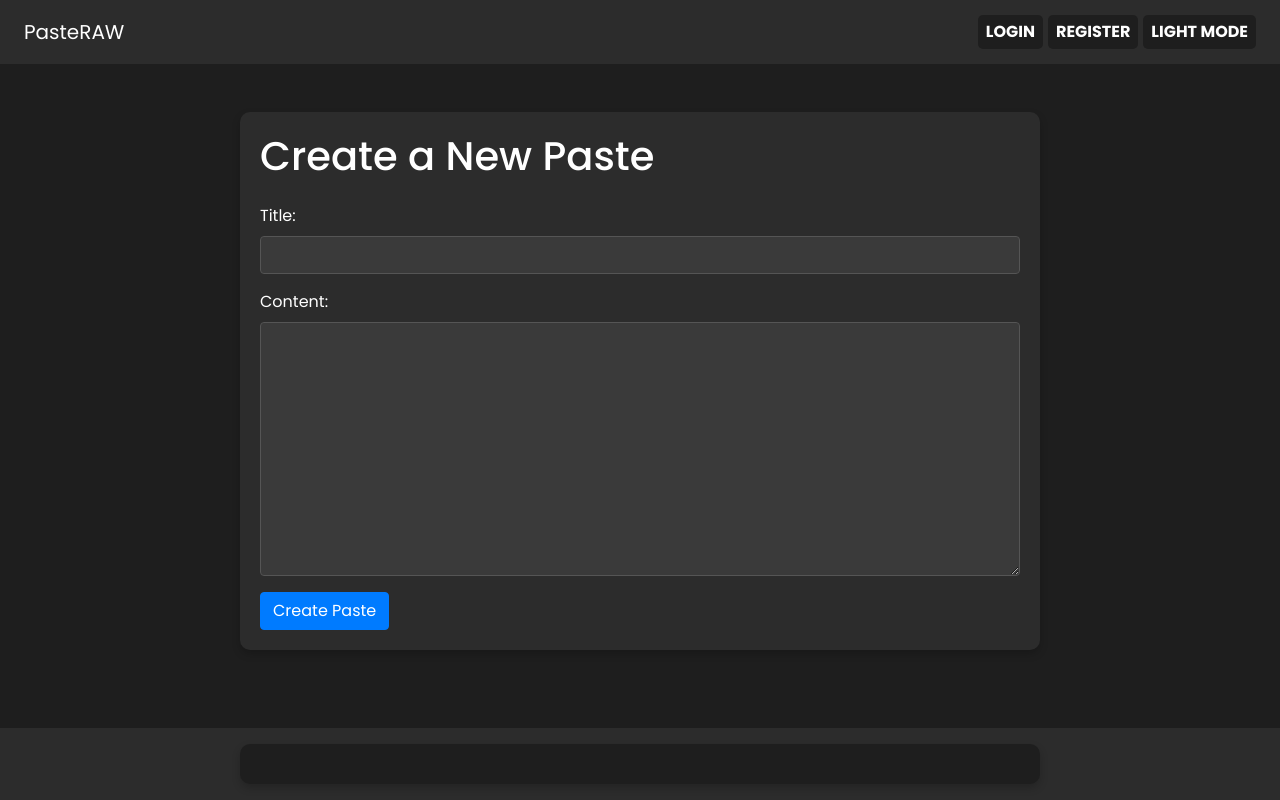
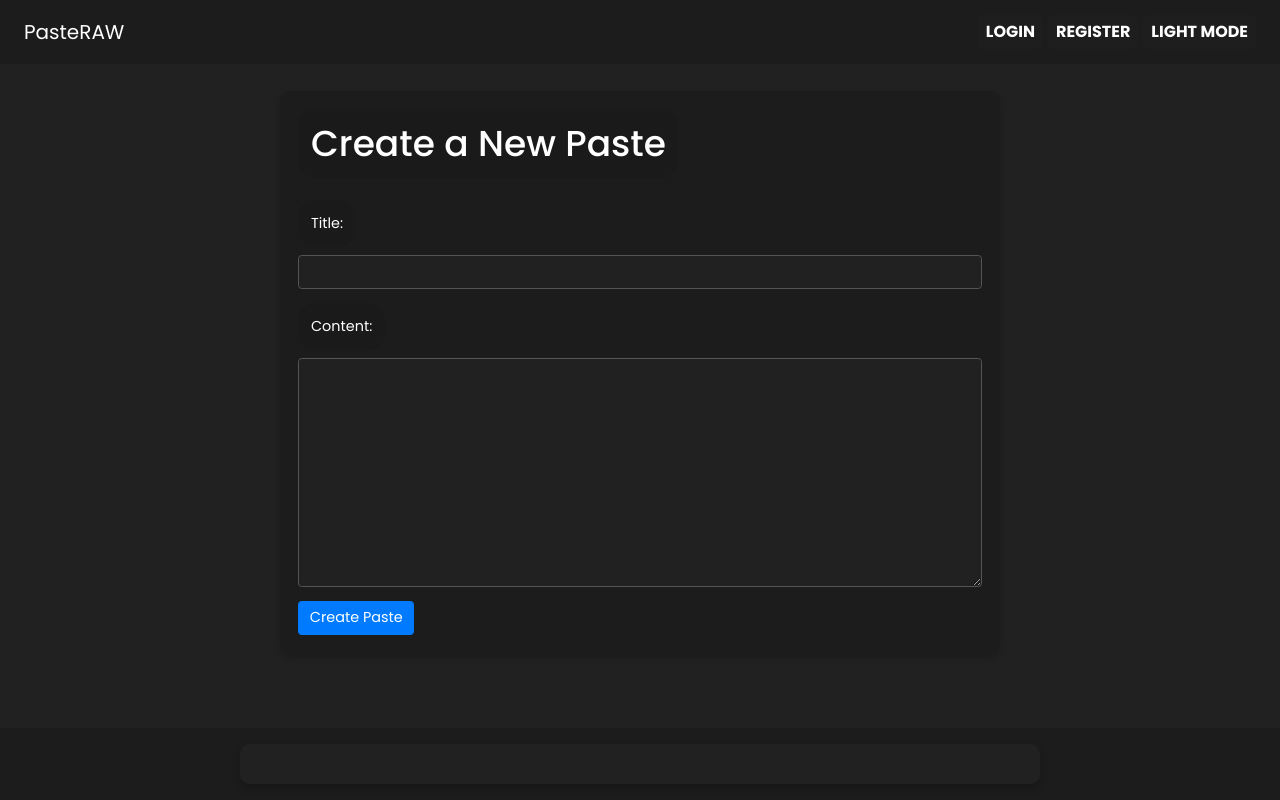
Before and after one commit to javiermzelaya/PasteRAW, a PHP site: page /index.php in a window 1280 px wide. Run offline with PHP 8.4, Linux system fonts and the light colour scheme; data comes from the database, SQL or seed files in the repository; a stand-in replaces the project's code that opens the database connection; some libraries are stand-ins or nearby versions.

Commit message:
Update footbar.php

```diff
--- a/footbar.php
+++ b/footbar.php
@@ -13,34 +13,43 @@ $footer_legend = $settings['footer_legend'] ?? '';
 </footer>
 
 <style>
-        @import url(https://fonts.googleapis.com/css2?family=Poppins:ital,wght@0,100;0,300;0,400;0,500;0,700;0,900;1,100;1,300;1,400;1,500;1,700;1,900&display=swap);
+@import url(https://fonts.googleapis.com/css2?family=Poppins:wght@100;300;400;500;700;900&display=swap);
 
 body {
-            font-family: Poppins;
+    font-family: Poppins, sans-serif;
     margin-bottom: 80px; /* Altura estimada del footer */
-    		padding-bottom: 40px; /* Espacio adicional opcional para asegurarse */
+    padding-bottom: 40px; /* Espacio adicional opcional */
 }
 
-		a.nav-link.prominent-button {
-  			text-transform: uppercase;
-
+.container {
+    max-width: 800px;
+    margin: 0 auto;
+    padding: 20px;
+    border-radius: 10px;
+    box-shadow: 0 4px 8px rgba(0, 0, 0, 0.2);
+    transition: background-color 0.3s, color 0.3s;
 }
 
-		nav.navbar.navbar-expand-lg.navbar-light.bg-light {
+.nav-link.prominent-button {
+    text-transform: uppercase;
+}
+
+.navbar {
+    padding: 0.75rem 1.5rem;
+}
+
+.dark-mode h1.options.text-center {
+    display: none !important;
+}
+
+.navbar.navbar-expand-lg.bg-light,
+.footer.bg-light {
     background-color: #ffffff;
 }
 
-		footer.footer.mt-auto.py-3.bg-light {
-  			background-color: #ffffff;
-		}
-
-		span.text-muted {
-  			color: #999999 !important;
-		}
-
-		div.container.d-flex.justify-content-center {
-			background-color: #ffffff;
-			color: #999999;
+.navbar.navbar-expand-lg.bg-dark,
+.footer.bg-dark {
+    background-color: #1c1c1c !important;
 }
 
 .footer {
@@ -49,65 +58,97 @@ $footer_legend = $settings['footer_legend'] ?? '';
     width: 100%;
     padding: 1rem 0;
 }
-		footer.footer.mt-auto.py-3.bg-dark {
-  			background-color: #2c2c2c !important;
+
+.text-muted {
+    color: #999999 !important;
+}
+
+.container.d-flex.justify-content-center {
+    background-color: #ffffff !important;
+    color: #999999 !important;
+}
+
+/* Modo oscuro */
+.dark-mode {
+    background-color: #212121 !important;
+    color: #ffffff !important;
+}
+
+.dark-mode .container,
+.dark-mode .table,
+.dark-mode .form-control,
+.dark-mode pre {
+    background-color: #212121 !important;
+    color: #ffffff !important;
+}
+
+.dark-mode .table thead th,
+.dark-mode .table tbody tr:nth-child(odd),
+.dark-mode .table tbody tr:nth-child(even),
+.dark-mode tbody tr td {
+    border: 1px solid #424242 !important;
+}
+
+.dark-mode .form-control {
+    border: 1px solid #555555 !important;
+}
+
+.dark-mode .btn-primary {
+    background-color: #007bff !important;
+    border-color: #007bff !important;
+}
+
+.dark-mode .btn-primary:hover {
+    background-color: #0056b3 !important;
+    border-color: #0056b3 !important;
+}
+
+.dark-mode h1.mb-4,
+.dark-mode h2.mt-5,
+.dark-mode body div h2,
+.dark-mode div div label {
+    background-color: #1a1a1a !important;
+    border: 15px solid #1a1a1a !important;
+    border-radius: 20px !important;
+    width: fit-content !important;
+}
+
+.dark-mode input.form-control,
+.dark-mode textarea.form-control {
+    border-style: solid !important;
+    margin-bottom: 10px !important; !important;
+    box-shadow: none !important;
+}
+
+.dark-mode pre code a {
+    color: #007bff !important;
+}
+
+.dark-mode div.container-fluid {
+	margin-top: 30px !important;
+}
+
+.dark-mode div.container.mt-5 {
+    zoom: 90% !important;
+	margin-top: 30px !important;
+	background-color: #1c1c1c !important;
+}
+
+.dark-mode div.container.d-flex.justify-content-center {
+	background-color: #212121 !important;
+}
+
+	.dark-mode thead tr th {
+		background-color: #212121 !important;
+		color: #ffffff !important;
 
 }
-		nav.navbar.navbar-expand-lg.navbar-dark.bg-dark {
-  			background-color: #2c2c2c !important;
+
+	.dark-mode tbody tr td {
+		background-color: #212121 !important;
+		color: #ffffff !important;
 }
-		.dark-mode div.container.d-flex.justify-content-center {
-  			background-color: #1e1e1e;
-		}
-        .container {
-            max-width: 800px;
-            margin: 0 auto;
-            padding: 20px;
-            border-radius: 10px;
-            box-shadow: 0 4px 8px rgba(0, 0, 0, 0.2);
-            transition: background-color 0.3s, color 0.3s;
-        }
-		.dark-mode {
-            background-color: #1e1e1e;
-            color: #ffffff;
-        }
-        .dark-mode .container {
-            background-color: #2c2c2c;
-        }
-        .dark-mode .table {
-            background-color: #2c2c2c;
-            color: #ffffff;
-        }
-        .dark-mode .table thead th {
-            background-color: #3a3a3a;
-        }
-        .dark-mode .table tbody tr:nth-child(even) {
-            background-color: #2c2c2c;
-        }
-        .dark-mode .table tbody tr:nth-child(odd) {
-            background-color: #3a3a3a;
-        }
-        .dark-mode .form-control {
-            background-color: #3a3a3a;
-            color: #ffffff;
-            border: 1px solid #555555;
-        }
-        .dark-mode .btn-primary {
-            background-color: #007bff;
-            border-color: #007bff;
-        }
-        .dark-mode .btn-primary:hover {
-            background-color: #0056b3;
-            border-color: #004085;
-        }
-        pre {
-            padding: 15px;
-            border-radius: 5px;
-        }
-        .dark-mode pre {
-            background-color: #1e1e1e;
-            color: #f8f8f2;
-        }
+
 /* Responsividad */
 @media (max-width: 768px) {
     .navbar {
@@ -123,10 +164,4 @@ $footer_legend = $settings['footer_legend'] ?? '';
         height: 30px;
     }
 }
-
-@media (min-width: 769px) {
-    .navbar {
-        padding: 0.75rem 1.5rem;
-    }
-}
 </style>
```
Lines whose indentation alone changed are shown as unchanged.
